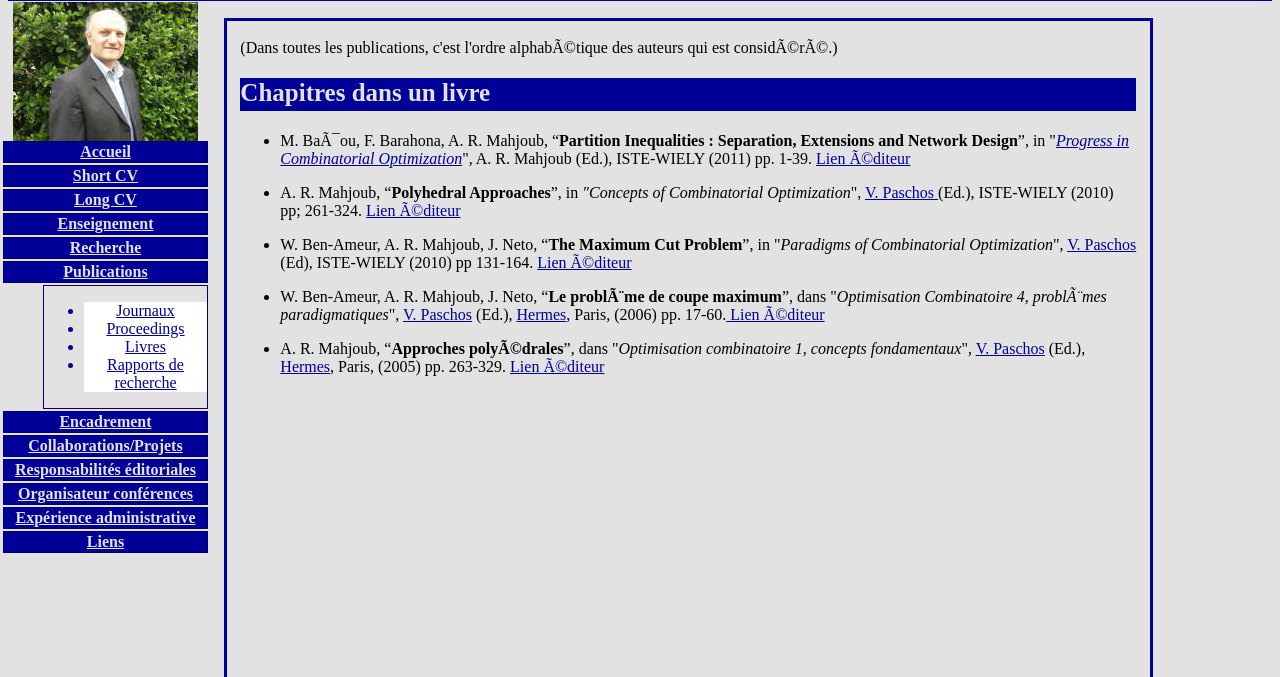
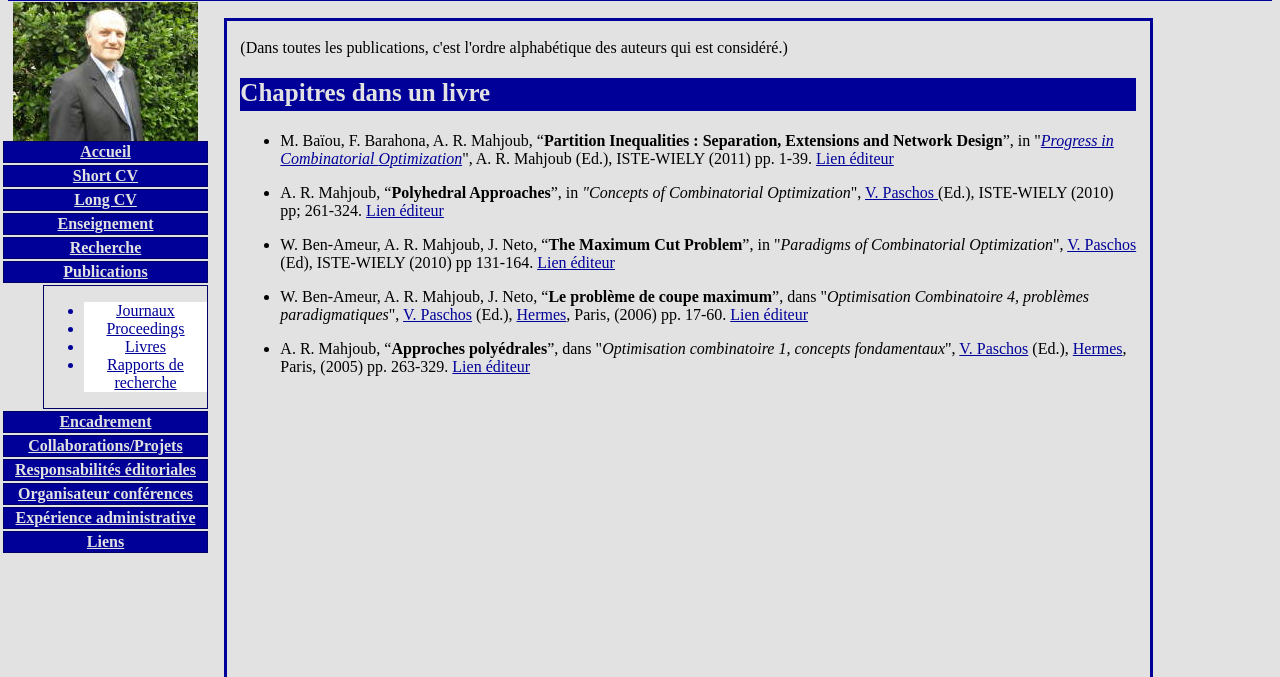
Before and after one commit to mklkun/Site_ARM, a plain HTML site: page Livres.html in a window 1280 px wide. Shown: the part 123-800 px from the top of the page. Drawn offline with Linux system fonts and the light colour scheme.

Commit message:
fix long CV and books page

```diff
--- a/Livres.html
+++ b/Livres.html
@@ -25,6 +25,7 @@ if (d) {d.style.display='block';}
 }
 //-->
 
+
     </script>
     <meta content="text/html; charset=utf-8" http-equiv="CONTENT-TYPE">
     <meta content="OpenOffice.org 3.2  (Linux)" name="GENERATOR">
@@ -34,6 +35,7 @@ if (d) {d.style.display='block';}
 		P { margin-bottom: 0.21cm }
 	-->
 
+
     </style>
     <meta content="text/html; charset=utf-8" http-equiv="CONTENT-TYPE">
     <meta content="OpenOffice.org 3.2  (Linux)" name="GENERATOR">
@@ -42,6 +44,7 @@ if (d) {d.style.display='block';}
 		@page { margin: 2cm }
 		P { margin-bottom: 0.21cm }
 	-->
+
 
     </style>
 </head>
@@ -133,8 +136,8 @@ if (d) {d.style.display='block';}
 
 <div id="corps" style="top: 141px; height: 704px;"><br>
 
-    (Dans toutes les publications, c'est l'ordre alphabétique
-    des auteurs qui est considéré.)
+    (Dans toutes les publications, c'est l'ordre alphab&eacute;tique
+    des auteurs qui est consid&eacute;r&eacute;.)
     <br>
 
     <h2>Chapitres dans un livre<u><br>
@@ -143,7 +146,7 @@ if (d) {d.style.display='block';}
 
     <ul style="text-align: left;">
 
-        <li><span lang="en-US">M.</span><span lang="en-US"> </span><span lang="en-US">Baïou,</span><span lang="en-US">
+        <li><span lang="en-US">M.</span><span lang="en-US"> </span><span lang="en-US">Ba&iuml;ou,</span><span lang="en-US">
     </span><span lang="en-US">F.</span><span lang="en-US">
     </span><span lang="en-US">Barahona,</span><span lang="en-US">
     </span><span lang="en-US">A.</span><span lang="en-US">
@@ -167,7 +170,7 @@ in Combinatorial
                 lang="en-US">
     </span><span lang="en-US">pp.</span><span lang="en-US"> </span><span lang="en-US">1-39. </span> <a
                 href="https://www.wiley.com/en-us">Lien
-            éditeur</a></li>
+            &eacute;diteur</a></li>
     </ul>
     <ul>
         <li>
@@ -175,7 +178,7 @@ in Combinatorial
                 style="font-style: italic;">"</span><i>Concepts
             of Combinatorial Optimization</i>", <a href="http://www.lamsade.dauphine.fr/%7Epaschos/">V. Paschos </a>(Ed.),
             ISTE-WIELY (2010) pp; 261-324. <a href="http://eu.wiley.com/WileyCDA/Section/id-320525.html">Lien
-            éditeur</a>
+            &eacute;diteur</a>
         </li>
 
     </ul>
@@ -188,28 +191,27 @@ Problem</span>&#8221;, in "<span style="font-style: italic;">Paradigms of Combin
                 href="http://www.lamsade.dauphine.fr/%7Epaschos/">V.
             Paschos</a> (Ed), ISTE-WIELY (2010) pp 131-164. <a
                 href="http://eu.wiley.com/WileyCDA/Section/id-320525.html">Lien
-            éditeur</a></li>
+            &eacute;diteur</a></li>
     </ul>
 
     <ul>
-        <li>W. Ben-Ameur, A. R. Mahjoub, J. Neto, &#8220;<span style="font-weight: bold;">Le problème de coupe
+        <li>W. Ben-Ameur, A. R. Mahjoub, J. Neto, &#8220;<span style="font-weight: bold;">Le probl&egrave;me de coupe
 maximum</span>&#8221;, dans "<span style="font-style: italic;">Optimisation Combinatoire 4,
-problèmes paradigmatiques</span>", <a href="http://www.lamsade.dauphine.fr/%7Epaschos/">V.
+probl&egrave;mes paradigmatiques</span>", <a href="http://www.lamsade.dauphine.fr/%7Epaschos/">V.
             Paschos</a> (Ed.), <a href="http://www.hermes-science.fr/fr/">Hermes</a>,
-            Paris, (2006) pp. 17-60.<a
-                    href="http://www.lavoisier.fr/fr/livres/index.asp?texte=2746211800&amp;select=isbn&amp;from=Hermes">
-                Lien
-                éditeur</a></li>
+            Paris, (2006) pp. 17-60. <a
+                    href="http://www.lavoisier.fr/fr/livres/index.asp?texte=2746211800&amp;select=isbn&amp;from=Hermes">Lien
+                &eacute;diteur</a></li>
     </ul>
     <ul>
         <li>A. R. Mahjoub, &#8220;<span style="font-weight: bold;">Approches
-polyédrales</span>&#8221;, dans "<span style="font-style: italic;">Optimisation combinatoire 1,
+poly&eacute;drales</span>&#8221;, dans "<span style="font-style: italic;">Optimisation combinatoire 1,
 concepts fondamentaux</span>", <a href="http://www.lamsade.dauphine.fr/%7Epaschos/">V. Paschos</a>
             (Ed.), <a href="http://www.hermes-science.fr/fr/">Hermes</a>,
             Paris,
             (2005) pp. 263-329. <a
                     href="http://www.lavoisier.fr/fr/livres/index.asp?texte=2746210380&amp;select=isbn&amp;from=Hermes">Lien
-                éditeur</a></li>
+                &eacute;diteur</a></li>
     </ul>
 
 </div>
```
Also changed, not shown: Full_CV.html (+2 -2 lines), 2 other files.
